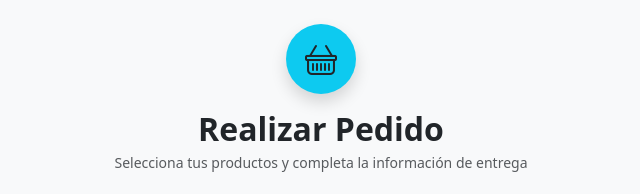
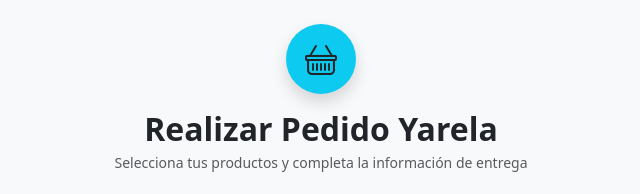
Before and after one commit to Razul11/pedidos-cliente-pwa, a plain HTML site: page index.html in a window 1280 px wide. Shown: the top 194 px of the page, without its empty margins (319-959 px from the left). Drawn offline with nearby package versions, Linux system fonts and the light colour scheme; no server answers.

Commit message:
prueba 1

```diff
--- a/index.html
+++ b/index.html
@@ -28,7 +28,7 @@
             </div>
 
             <h2 class="fw-bold mb-1">
-                Realizar Pedido
+                Realizar Pedido Yarela
             </h2>
 
             <p class="text-muted small mb-0">
```
